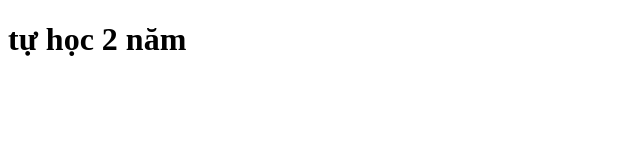
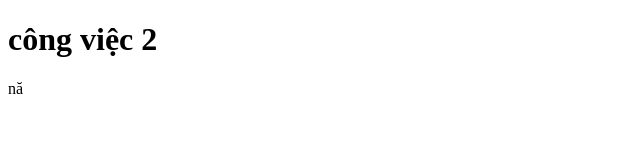
Before and after one commit to beanbeanweb/duan2n, a plain HTML site: page index.html in a window 1280 px wide. Shown: the whole page, without its empty margins (0-640 px from the left). Drawn offline with Linux system fonts and the light colour scheme.

Commit message:
2.congviec

```diff
--- a/index.html
+++ b/index.html
@@ -6,6 +6,6 @@
     <title>Document</title>
 </head>
 <body>
-    <h1>tự học 2 năm</h1>
-</body>
+    <h1>công việc 2</h1>
+</body>nă
 </html>
```
